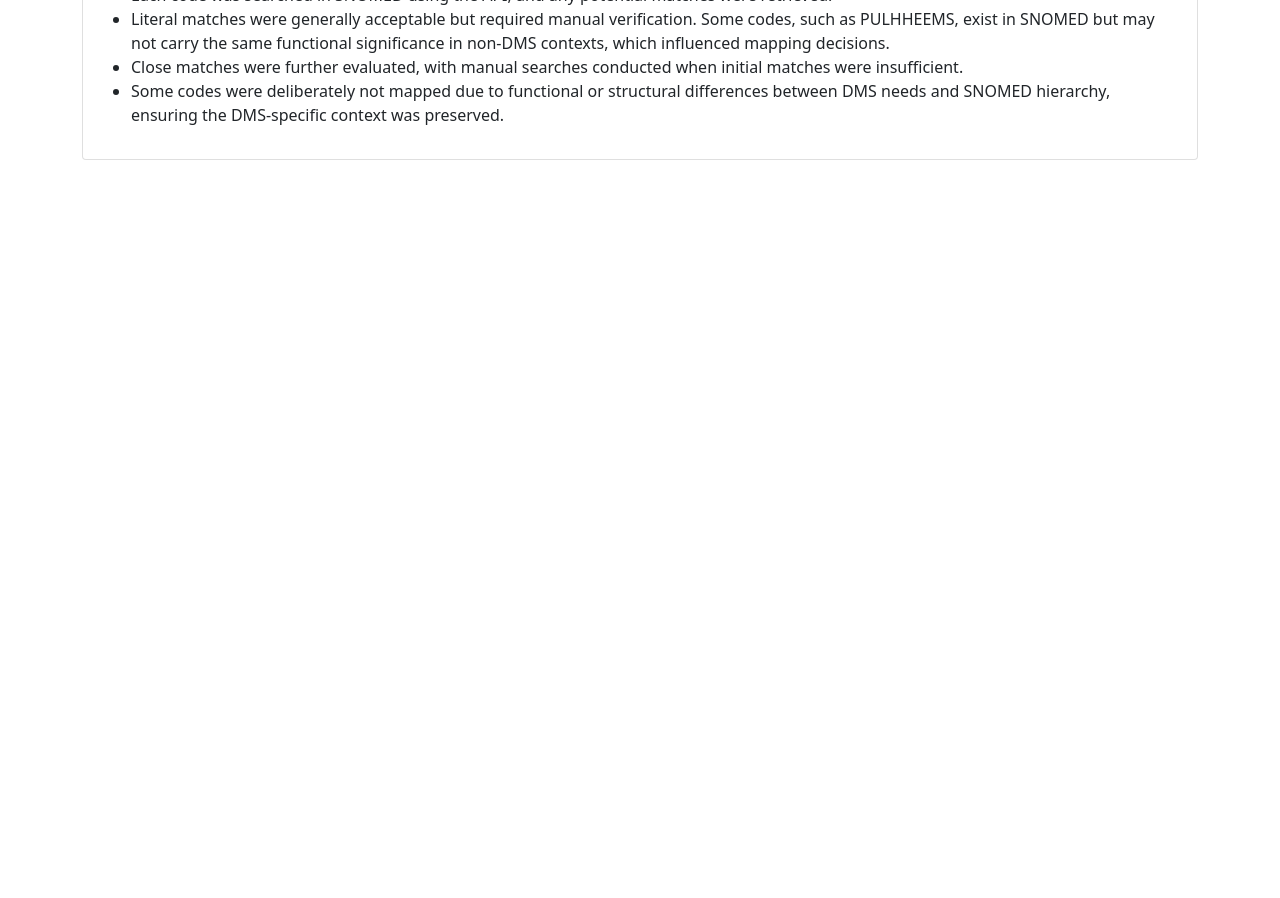
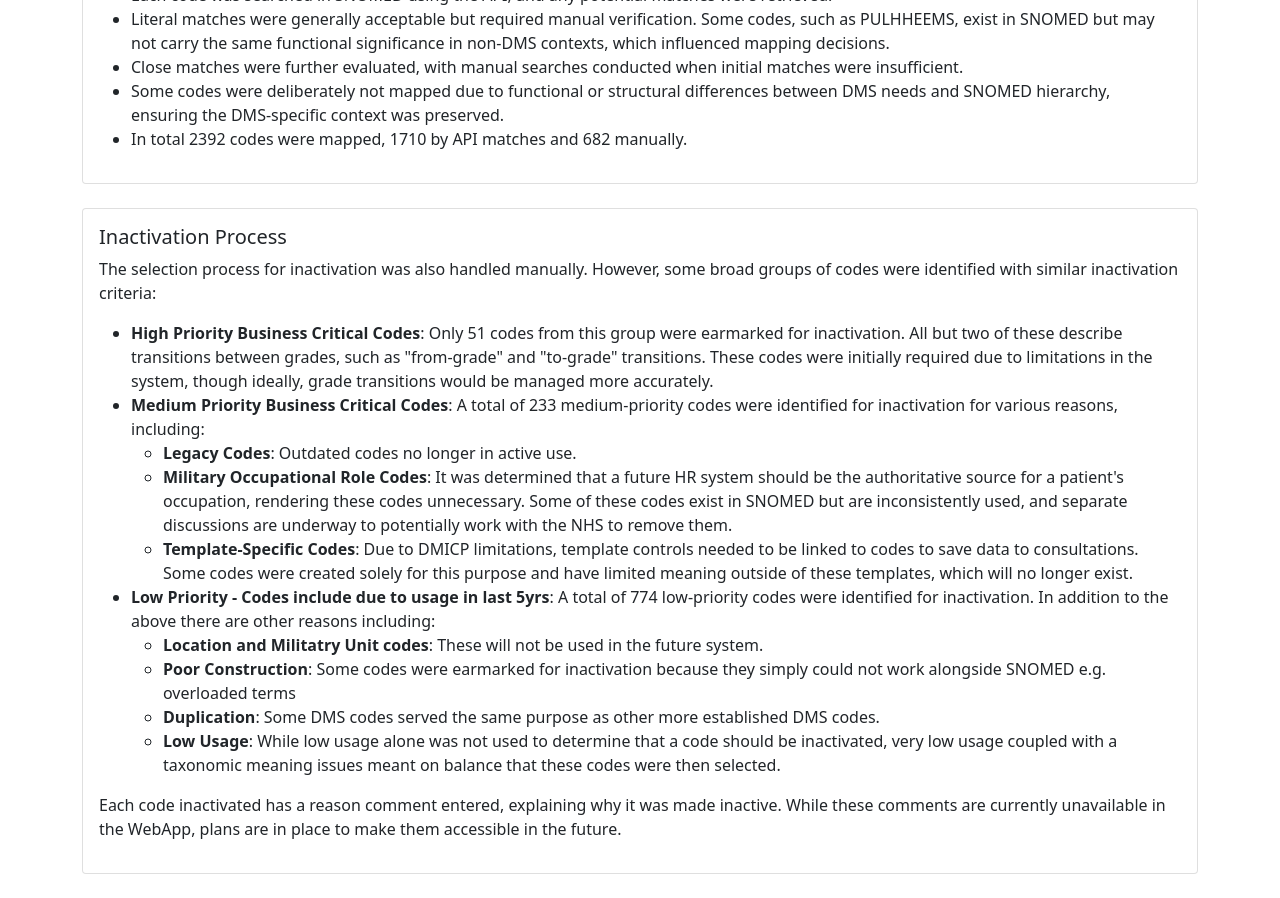
Before and after one commit to MikeForde/SnowFusionD2S, a React (Create React App) app in the folder client/: page /review-process in a window 1280 px wide. Shown: the part 1200-2098 px from the top of the page. Before the commit the page ends 1384 px from the top, so only its background shows below. Built offline with nearby package versions, Linux system fonts and the light colour scheme; no server answers.

Commit message:
Review Page update 2

```diff
--- a/client/src/pages/ReviewPage.js
+++ b/client/src/pages/ReviewPage.js
@@ -38,7 +38,7 @@ function ReviewPage() {
                     <p>Two primary systems were established to facilitate this review process:</p>
                     <ol>
                         <li>
-                            <strong>SnowStorm Server</strong>: A local copy of the NHS SNOMED server (SnowStorm) was created within Docker, containing a complete set of International and NHS SNOMED codes (as of Sep 2022).
+                            <strong>SnowStorm Server</strong>: A copy of the NHS SNOMED server system (SnowStorm) was created locally within Docker and seeded with a complete set of International and NHS SNOMED codes (as at Sep 2022).
                         </li>
                         <li>
                             <strong>SnowFusion-Access Application</strong>: A custom-built VBA Access application was created to serve as the single source of truth during the review. This application included:
@@ -65,7 +65,40 @@ function ReviewPage() {
                         <li>
                             Some codes were deliberately not mapped due to functional or structural differences between DMS needs and SNOMED hierarchy, ensuring the DMS-specific context was preserved.
                         </li>
+                        <li>In total 2392 codes were mapped, 1710 by API matches and 682 manually.</li>
                     </ul>
+                </Card.Body>
+            </Card>
+            {/* Inactivation process */}
+            <Card className="mb-4">
+                <Card.Body>
+                    <Card.Title>Inactivation Process</Card.Title>
+                    <p>The selection process for inactivation was also handled manually. However, some broad groups of codes were identified with similar inactivation criteria:</p>
+                    <ul>
+                        <li>
+                            <strong>High Priority Business Critical Codes</strong>: Only 51 codes from this group were earmarked for inactivation. All but two of these describe transitions between grades, such as "from-grade" and "to-grade" transitions. These codes were initially required due to limitations in the system, though ideally, grade transitions would be managed more accurately.
+                        </li>
+                        <li>
+                            <strong>Medium Priority Business Critical Codes</strong>: A total of 233 medium-priority codes were identified for inactivation for various reasons, including:
+                            <ul>
+                                <li><strong>Legacy Codes</strong>: Outdated codes no longer in active use.</li>
+                                <li><strong>Military Occupational Role Codes</strong>: It was determined that a future HR system should be the authoritative source for a patient's occupation, rendering these codes unnecessary. Some of these codes exist in SNOMED but are inconsistently used, and separate discussions are underway to potentially work with the NHS to remove them.</li>
+                                <li><strong>Template-Specific Codes</strong>: Due to DMICP limitations, template controls needed to be linked to codes to save data to consultations. Some codes were created solely for this purpose and have limited meaning outside of these templates, which will no longer exist.</li>
+                            </ul>
+                        </li>
+                        <li>
+                            <strong>Low Priority - Codes include due to usage in last 5yrs</strong>: A total of 774 low-priority codes were identified for inactivation. In addition to the above there are other reasons including:
+                            <ul>
+                                <li><strong>Location and Militatry Unit codes</strong>: These will not be used in the future system.</li>
+                                <li><strong>Poor Construction</strong>: Some codes were earmarked for inactivation because they simply could not work alongside SNOMED e.g. overloaded terms</li>
+                                <li><strong>Duplication</strong>:  Some DMS codes served the same purpose as other more established DMS codes.</li>
+                                <li><strong>Low Usage</strong>: While low usage alone was not used to determine that a code should be inactivated, very low usage coupled with a taxonomic meaning issues meant on balance that these codes were then selected.</li>
+                            </ul>
+                        </li>
+                    </ul>
+                    <p>
+                        Each code inactivated has a reason comment entered, explaining why it was made inactive. While these comments are currently unavailable in the WebApp, plans are in place to make them accessible in the future.
+                    </p>
                 </Card.Body>
             </Card>
         </Container>
```
